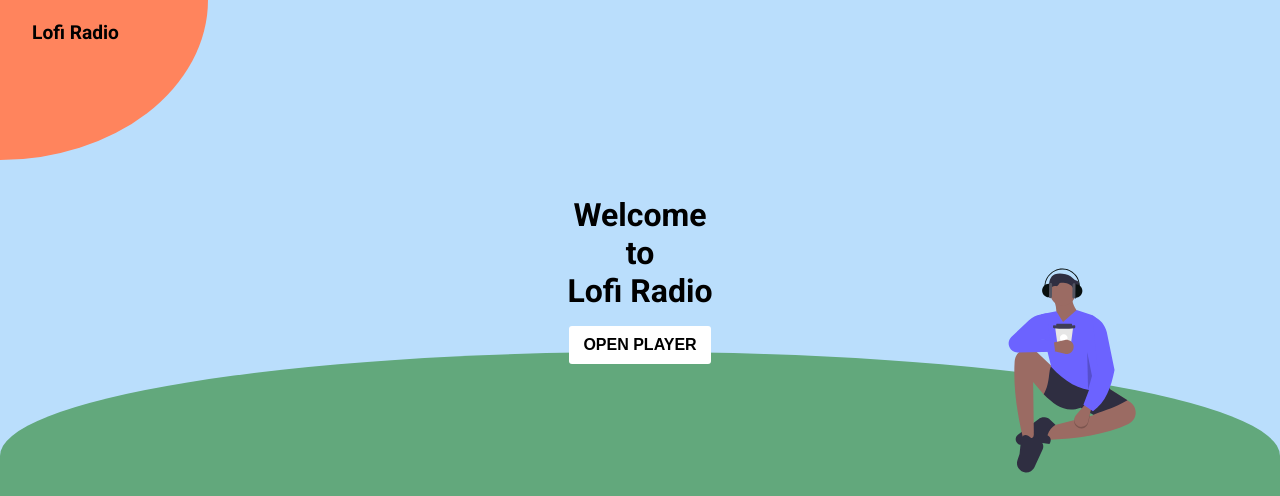
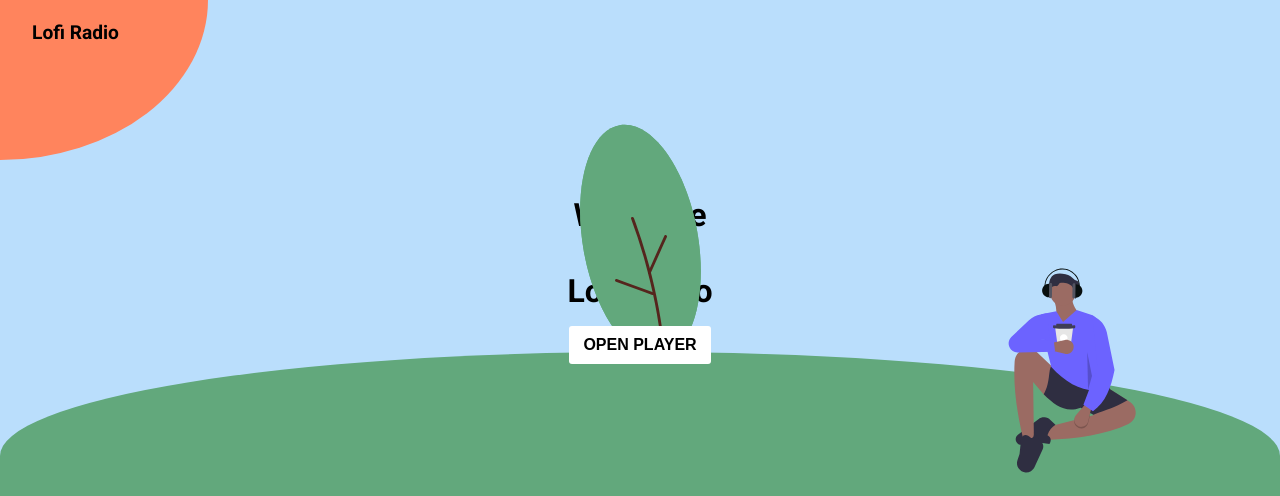
Before and after one commit to TheNathanN/lofi-radio, a Next.js app: page / in a window 1280 px wide. Shown: the top 496 px of the page. Built offline with nearby package versions, Linux system fonts and the light colour scheme.

Commit message:
Add Tree svg's

```diff
--- a/components/albums.js
+++ b/components/albums.js
@@ -9,7 +9,7 @@ const Albums = () => {
       <h2>Albums</h2>
       <div className={styles['ft-container']}>
         {albums.map(album => (
-          <div className={styles['album-icon']}>
+          <div className={styles['album-icon']} key={album.name}>
             <Image
               src={`${album.img}`}
               alt={`${album.name}`}
--- a/components/hero.js
+++ b/components/hero.js
@@ -4,6 +4,8 @@ import Link from 'next/link';
 import styles from './hero.module.scss';
 
 import Person from './svgs/person';
+import TreeOne from './svgs/tree-one';
+import TreeTwo from './svgs/tree-two';
 
 const Hero = () => {
   return (
@@ -15,9 +17,13 @@ const Hero = () => {
       </h1>
 
       <Link href='/player'>
-        <button>OPEN PLAYER</button>
+        <a>
+          <button>OPEN PLAYER</button>
+        </a>
       </Link>
 
+      <TreeOne />
+      <TreeTwo />
       <Person />
       <div className={styles.grass}></div>
     </header>
--- a/components/hero.module.scss
+++ b/components/hero.module.scss
@@ -18,6 +18,9 @@
     }
   }
 
+  a {
+    z-index: 5;
+
     button {
       background-color: white;
       padding: 0.6rem 0.9rem;
@@ -26,7 +29,6 @@
       border-radius: 3px;
       border: none;
       cursor: pointer;
-    z-index: 4;
 
       &:hover {
         background-color: #fa4d22;
@@ -34,6 +36,7 @@
 
       &:active {
         background-color: rgb(62, 89, 110);
+      }
     }
   }
 
--- /dev/null
+++ b/components/svgs/tree-one.js
@@ -0,0 +1,36 @@
+import React from 'react';
+
+import styles from './tree-one.module.scss';
+
+const TreeOne = () => {
+  return (
+    <svg
+      className={styles['tree-one']}
+      width='155'
+      height='331'
+      viewBox='0 0 155 331'
+      fill='none'
+      xmlns='http://www.w3.org/2000/svg'
+    >
+      <path
+        d='M98.2896 241.745C129.563 236.096 145.589 179.69 134.084 115.758C122.579 51.8267 87.9002 4.57959 56.6263 10.2288C25.3525 15.878 9.32665 72.2843 20.8317 136.216C32.3367 200.147 67.0158 247.394 98.2896 241.745Z'
+        fill='#62A87C'
+      />
+      <path
+        d='M68.0956 103.736C73.2053 117.53 77.7523 131.512 81.7367 145.681C85.7134 159.837 89.1151 174.137 91.9418 188.579C94.7683 203.016 97.0092 217.55 98.6645 232.181C100.312 246.786 101.37 261.441 101.839 276.145C102.306 290.834 102.177 305.526 101.453 320.221C101.364 322.021 101.266 323.821 101.158 325.62C101.049 327.463 103.937 327.457 104.046 325.62C104.919 310.879 105.193 296.12 104.868 281.343C104.541 266.65 103.622 251.986 102.111 237.35C100.596 222.672 98.4974 208.068 95.8152 193.538C93.1315 179.015 89.864 164.614 86.0128 150.335C82.164 136.073 77.7386 121.98 72.7367 108.058C72.1264 106.36 71.5076 104.665 70.8803 102.974C70.2441 101.257 67.4521 101.999 68.0956 103.736V103.736Z'
+        fill='#55251D'
+      />
+      <path
+        d='M87.6398 158.294L100.263 130.099L103.82 122.153C104 121.822 104.047 121.435 103.952 121.07C103.857 120.706 103.627 120.391 103.309 120.192C102.982 120.003 102.595 119.951 102.23 120.047C101.865 120.143 101.553 120.38 101.36 120.706L88.7374 148.901L85.1796 156.847C85.0001 157.178 84.953 157.565 85.048 157.93C85.143 158.294 85.3729 158.608 85.6906 158.808C86.0176 158.997 86.4052 159.049 86.7699 158.953C87.1346 158.857 87.447 158.62 87.6397 158.294H87.6398Z'
+        fill='#55251D'
+      />
+      <path
+        d='M89.9796 177.318L61.727 166.965L53.7639 164.047C53.4064 163.953 53.0257 164.001 52.7039 164.18C52.3821 164.358 52.145 164.653 52.0438 165.001C51.9532 165.35 52.0043 165.72 52.1863 166.034C52.3683 166.347 52.6672 166.579 53.0204 166.682L81.273 177.035L89.2361 179.953C89.5936 180.047 89.9744 179.999 90.2962 179.82C90.618 179.642 90.855 179.347 90.9562 178.999C91.0468 178.65 90.9957 178.28 90.8137 177.966C90.6317 177.653 90.3328 177.421 89.9796 177.318V177.318Z'
+        fill='#55251D'
+      />
+      <path d='M68 331C68 331 102.688 319.75 135 331H68Z' fill='#4F8663' />
+    </svg>
+  );
+};
+
+export default TreeOne;
--- /dev/null
+++ b/components/svgs/tree-one.module.scss
@@ -0,0 +1,3 @@
+.tree-one {
+  position: absolute;
+}
--- /dev/null
+++ b/components/svgs/tree-two.js
@@ -0,0 +1,36 @@
+import React from 'react';
+
+import styles from './tree-two.module.scss';
+
+const TreeTwo = () => {
+  return (
+    <svg
+      className={styles['tree-two']}
+      width='155'
+      height='331'
+      viewBox='0 0 155 331'
+      fill='none'
+      xmlns='http://www.w3.org/2000/svg'
+    >
+      <path
+        d='M98.2896 241.745C129.563 236.096 145.589 179.69 134.084 115.758C122.579 51.8267 87.9002 4.57959 56.6263 10.2288C25.3525 15.878 9.32665 72.2843 20.8317 136.216C32.3367 200.147 67.0158 247.394 98.2896 241.745Z'
+        fill='#62A87C'
+      />
+      <path
+        d='M68.0956 103.736C73.2053 117.53 77.7523 131.512 81.7367 145.681C85.7134 159.837 89.1151 174.137 91.9418 188.579C94.7683 203.016 97.0092 217.55 98.6645 232.181C100.312 246.786 101.37 261.441 101.839 276.145C102.306 290.834 102.177 305.526 101.453 320.221C101.364 322.021 101.266 323.821 101.158 325.62C101.049 327.463 103.937 327.457 104.046 325.62C104.919 310.879 105.193 296.12 104.868 281.343C104.541 266.65 103.622 251.986 102.111 237.35C100.596 222.672 98.4974 208.068 95.8152 193.538C93.1315 179.015 89.864 164.614 86.0128 150.335C82.164 136.073 77.7386 121.98 72.7367 108.058C72.1264 106.36 71.5076 104.665 70.8803 102.974C70.2441 101.257 67.4521 101.999 68.0956 103.736V103.736Z'
+        fill='#55251D'
+      />
+      <path
+        d='M87.6398 158.294L100.263 130.099L103.82 122.153C104 121.822 104.047 121.435 103.952 121.07C103.857 120.706 103.627 120.391 103.309 120.192C102.982 120.003 102.595 119.951 102.23 120.047C101.865 120.143 101.553 120.38 101.36 120.706L88.7374 148.901L85.1796 156.847C85.0001 157.178 84.953 157.565 85.048 157.93C85.143 158.294 85.3729 158.608 85.6906 158.808C86.0176 158.997 86.4052 159.049 86.7699 158.953C87.1346 158.857 87.447 158.62 87.6397 158.294H87.6398Z'
+        fill='#55251D'
+      />
+      <path
+        d='M89.9796 177.318L61.727 166.965L53.7639 164.047C53.4064 163.953 53.0257 164.001 52.7039 164.18C52.3821 164.358 52.145 164.653 52.0438 165.001C51.9532 165.35 52.0043 165.72 52.1863 166.034C52.3683 166.347 52.6672 166.579 53.0204 166.682L81.273 177.035L89.2361 179.953C89.5936 180.047 89.9744 179.999 90.2962 179.82C90.618 179.642 90.855 179.347 90.9562 178.999C91.0468 178.65 90.9957 178.28 90.8137 177.966C90.6317 177.653 90.3328 177.421 89.9796 177.318V177.318Z'
+        fill='#55251D'
+      />
+      <path d='M68 331C68 331 102.688 319.75 135 331H68Z' fill='#4F8663' />
+    </svg>
+  );
+};
+
+export default TreeTwo;
--- /dev/null
+++ b/components/svgs/tree-two.module.scss
@@ -0,0 +1,3 @@
+.tree-two {
+  position: absolute;
+}
```
Lines whose indentation alone changed are shown as unchanged.
